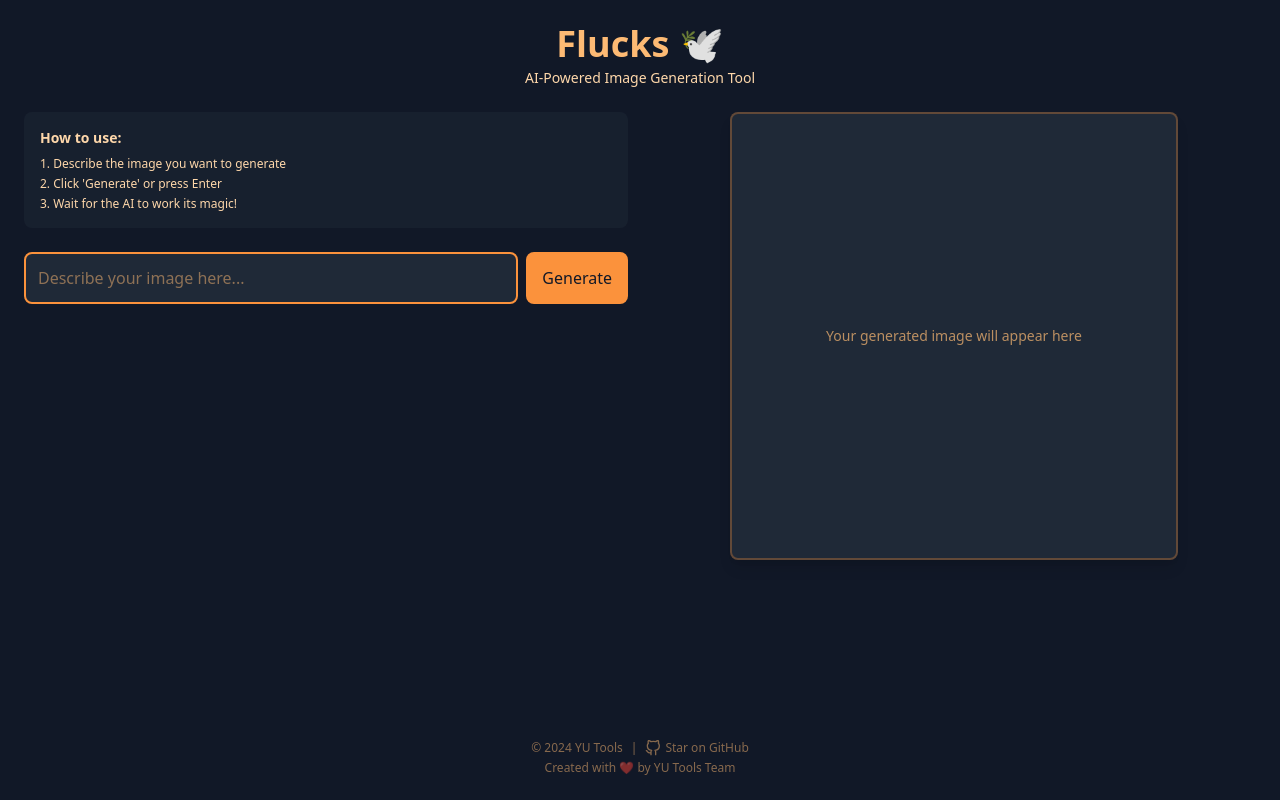
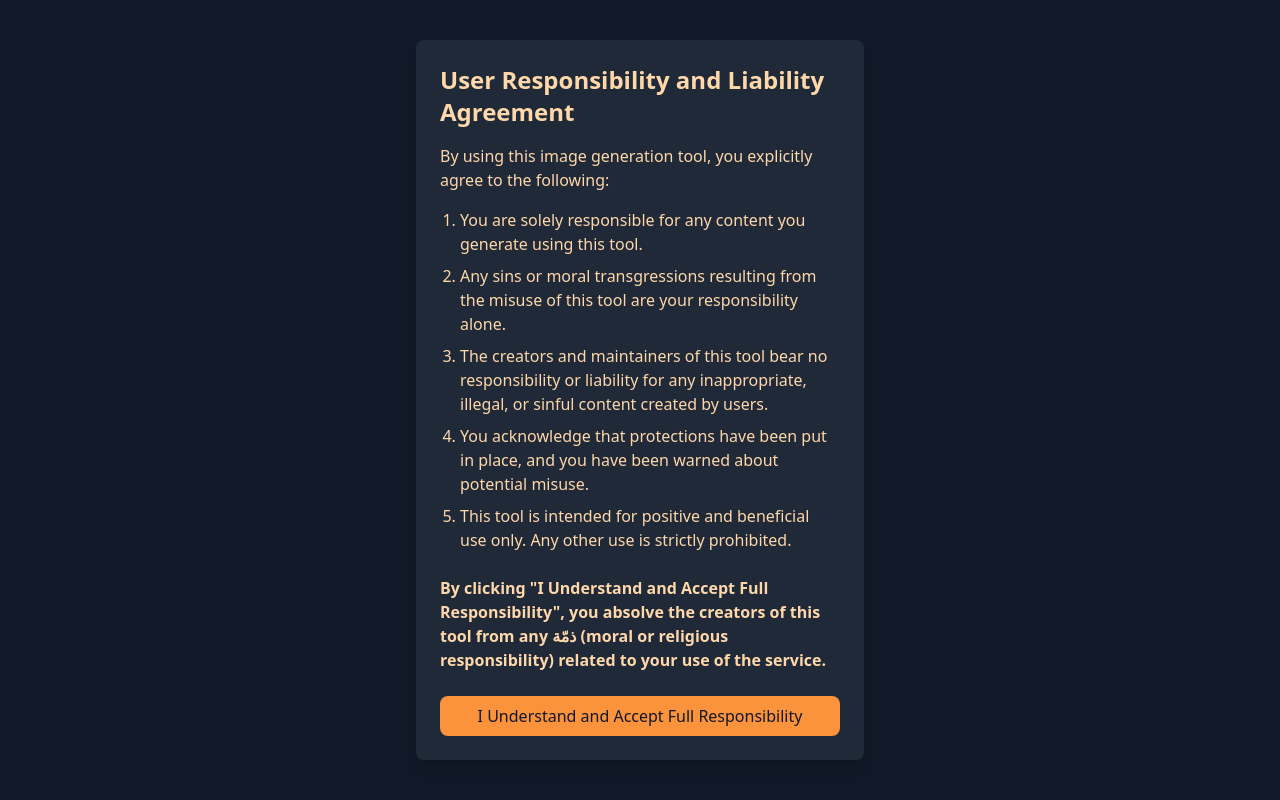
Before and after one commit to yutools/flucks, a SvelteKit app: page / in a window 1280 px wide. Built offline with nearby package versions, Linux system fonts and the light colour scheme.

Commit message:
add user responsiblity stuff

```diff
--- a/src/routes/+page.svelte
+++ b/src/routes/+page.svelte
@@ -4,10 +4,17 @@
 	let isLoading = false;
 	let data: any = null;
 	let inputValue = '';
+	let hasConsented = false;
+	let errorMessage = '';
+
+	function consentToTerms() {
+		hasConsented = true;
+	}
 
 	async function generateImage() {
 		if (isLoading || !inputValue.trim()) return;
 		isLoading = true;
+		errorMessage = '';
 
 		try {
 			const response = await fetch('/api', {
@@ -18,10 +25,20 @@
 				}
 			});
 
+			if (response.status === 400) {
+				errorMessage = 'You are an idiot!';
+				return;
+			}
+
+			if (!response.ok) {
+				throw new Error('Failed to generate image');
+			}
+
 			data = await response.json();
 			data.url = data.url || '';
 		} catch (error) {
 			console.error('Error generating image:', error);
+			errorMessage = 'An error occurred while generating the image.';
 		} finally {
 			isLoading = false;
 		}
@@ -35,15 +52,58 @@
 	}
 </script>
 
-<div class="flex min-h-screen flex-col bg-gray-900 p-6 text-orange-200">
+{#if !hasConsented}
+	<div class="fixed inset-0 z-50 flex items-center justify-center bg-gray-900 p-4">
+		<div
+			class="max-h-full w-full max-w-md overflow-y-auto rounded-lg bg-gray-800 p-4 text-orange-200 shadow-lg sm:p-6"
+		>
+			<h2 class="mb-4 text-xl font-bold sm:text-2xl">
+				User Responsibility and Liability Agreement
+			</h2>
+			<p class="mb-4 text-sm sm:text-base">
+				By using this image generation tool, you explicitly agree to the following:
+			</p>
+			<ol class="mb-6 list-decimal space-y-2 pl-5 text-sm sm:text-base">
+				<li>You are solely responsible for any content you generate using this tool.</li>
+				<li>
+					Any sins or moral transgressions resulting from the misuse of this tool are your
+					responsibility alone.
+				</li>
+				<li>
+					The creators and maintainers of this tool bear no responsibility or liability for any
+					inappropriate, illegal, or sinful content created by users.
+				</li>
+				<li>
+					You acknowledge that protections have been put in place, and you have been warned about
+					potential misuse.
+				</li>
+				<li>
+					This tool is intended for positive and beneficial use only. Any other use is strictly
+					prohibited.
+				</li>
+			</ol>
+			<p class="mb-6 text-sm font-bold sm:text-base">
+				By clicking "I Understand and Accept Full Responsibility", you absolve the creators of this
+				tool from any ذمّة (moral or religious responsibility) related to your use of the service.
+			</p>
+			<button
+				on:click={consentToTerms}
+				class="w-full rounded-lg bg-orange-400 px-4 py-2 text-sm text-gray-900 transition duration-200 ease-in-out hover:bg-orange-300 sm:text-base"
+			>
+				I Understand and Accept Full Responsibility
+			</button>
+		</div>
+	</div>
+{:else}
+	<div class="flex min-h-screen flex-col bg-gray-900 p-4 text-orange-200 sm:p-6">
 		<div class="mx-auto w-full max-w-7xl flex-grow">
 			<header class="mb-6 text-center">
-			<h1 class="mb-1 text-4xl font-bold text-orange-300">Flucks 🕊️</h1>
-			<p class="text-sm">AI-Powered Image Generation Tool</p>
+				<h1 class="mb-1 text-3xl font-bold text-orange-300 sm:text-4xl">Flucks 🕊️</h1>
+				<p class="text-xs sm:text-sm">AI-Powered Image Generation Tool</p>
 			</header>
 
-		<main class="flex flex-col items-center gap-6 lg:flex-row lg:items-start">
-			<div class="w-full space-y-6 lg:w-1/2">
+			<main class="flex flex-col items-center gap-6">
+				<div class="w-full space-y-6">
 					<div class="rounded-lg bg-gray-800/50 p-4 text-sm">
 						<h2 class="mb-2 font-semibold">How to use:</h2>
 						<ol class="list-inside list-decimal space-y-1 text-xs">
@@ -58,20 +118,26 @@
 							type="text"
 							bind:value={inputValue}
 							on:keydown={handleKeyDown}
-						class="flex-grow rounded-lg border-2 border-orange-400 bg-gray-800 p-3 text-orange-100 placeholder-orange-300/50 transition duration-200 ease-in-out focus:border-orange-300 focus:outline-none focus:ring-2 focus:ring-orange-300/50"
+							class="flex-grow rounded-lg border-2 border-orange-400 bg-gray-800 p-3 text-sm text-orange-100 placeholder-orange-300/50 transition duration-200 ease-in-out focus:border-orange-300 focus:outline-none focus:ring-2 focus:ring-orange-300/50"
 							placeholder="Describe your image here..."
 						/>
 						<button
 							on:click={generateImage}
 							disabled={isLoading}
-						class="rounded-lg bg-orange-400 px-4 py-2 text-gray-900 transition duration-200 ease-in-out hover:bg-orange-300 disabled:opacity-50"
+							class="whitespace-nowrap rounded-lg bg-orange-400 px-4 py-2 text-sm text-gray-900 transition duration-200 ease-in-out hover:bg-orange-300 disabled:opacity-50"
 						>
 							Generate
 						</button>
 					</div>
+
+					{#if errorMessage}
+						<div class="mt-4 text-center text-sm text-red-500" transition:fade>
+							{errorMessage}
+						</div>
+					{/if}
 				</div>
 
-			<div class="w-full lg:w-1/2">
+				<div class="w-full">
 					<div
 						class="relative mx-auto aspect-square w-full max-w-md overflow-hidden rounded-lg border-2 border-orange-400/30 bg-gray-800 shadow-lg transition duration-300 ease-in-out hover:shadow-orange-400/30"
 					>
@@ -121,7 +187,7 @@
 								target="_blank"
 								download={inputValue}
 								rel="noopener noreferrer"
-							class="inline-block rounded-lg bg-orange-400 px-4 py-2 text-gray-900 transition duration-200 ease-in-out hover:bg-orange-300"
+								class="inline-block rounded-lg bg-orange-400 px-4 py-2 text-sm text-gray-900 transition duration-200 ease-in-out hover:bg-orange-300"
 								transition:fade
 							>
 								Download Image
@@ -133,7 +199,7 @@
 		</div>
 
 		<footer class="mt-8 text-center text-xs text-orange-300/50">
-		<div class="flex items-center justify-center space-x-2">
+			<div class="flex flex-wrap items-center justify-center space-x-2">
 				<span>© 2024 YU Tools</span>
 				<span>|</span>
 				<a
@@ -164,3 +230,4 @@
 			<div class="mt-1">Created with ❤️ by YU Tools Team</div>
 		</footer>
 	</div>
+{/if}
```
Also changed, not shown: 2 other files (tests, documents, lock files or other folders). Lines whose indentation alone changed are shown as unchanged.
